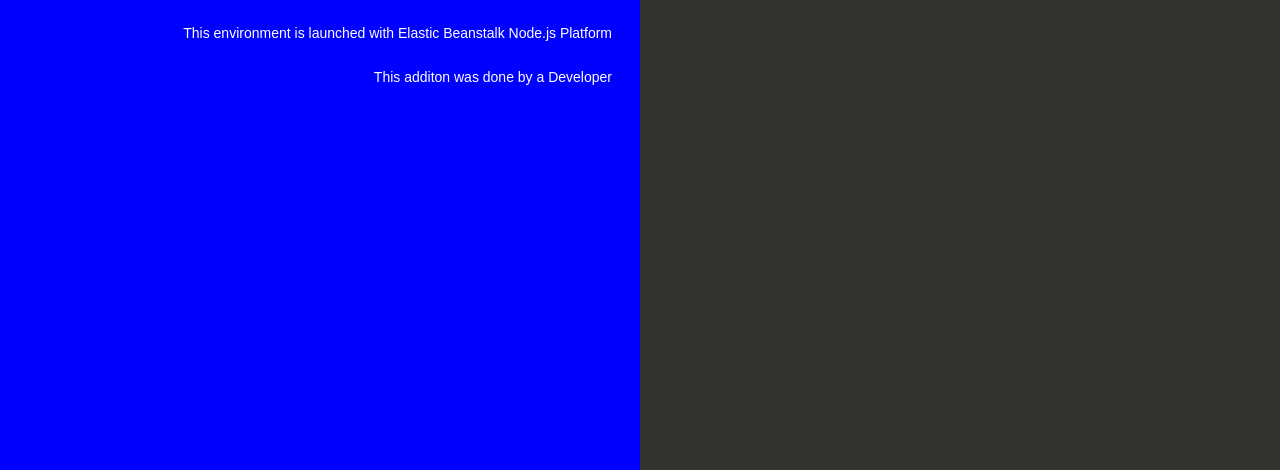
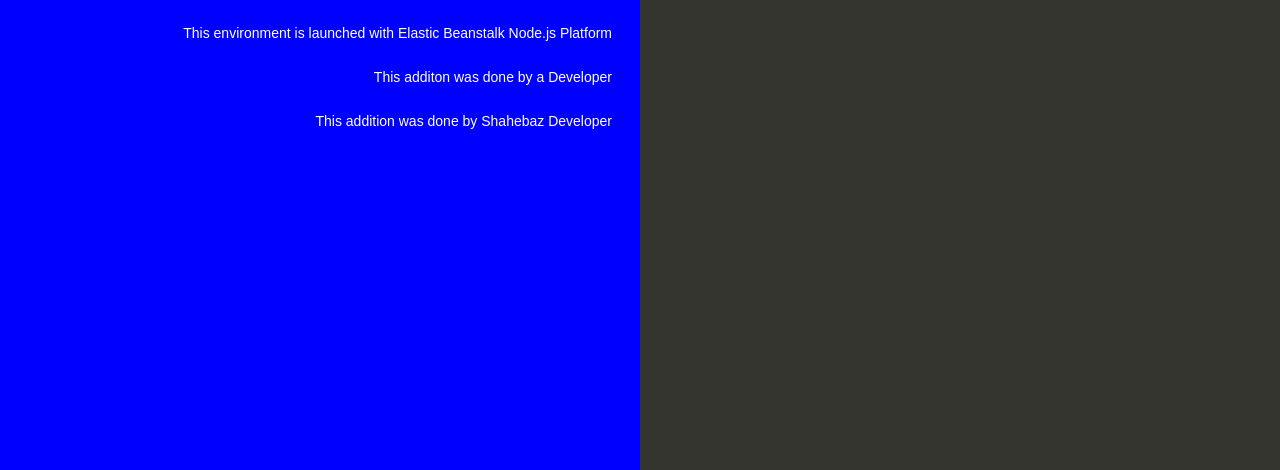
Before and after one commit to shahebazkhan8161-lgtm/aws_demo, a website: page index.html in a window 1280 px wide. Shown: the part 330-800 px from the top of the page. Drawn offline with Linux system fonts and the light colour scheme.

Commit message:
developed by shebaz

```diff
--- a/index.html
+++ b/index.html
@@ -78,6 +78,7 @@
       <p>Your first AWS Elastic Beanstalk Node.js application is now running on your own dedicated environment in the AWS Cloud</p>
       <p>This environment is launched with Elastic Beanstalk Node.js Platform</p>
       <p>This additon was done by a Developer</p>
+      <p>This addition was done by Shahebaz Developer</p>
     </div>
     <div class="linksColumn">
       <h2>What's Next?</h2>
```
